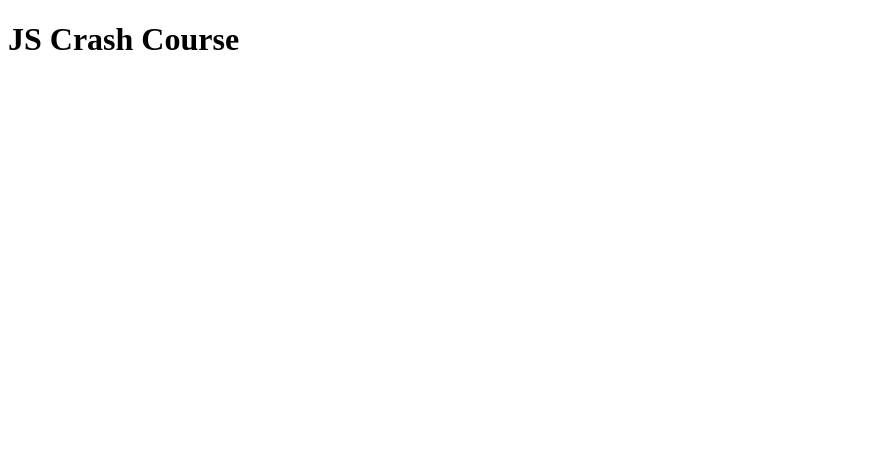
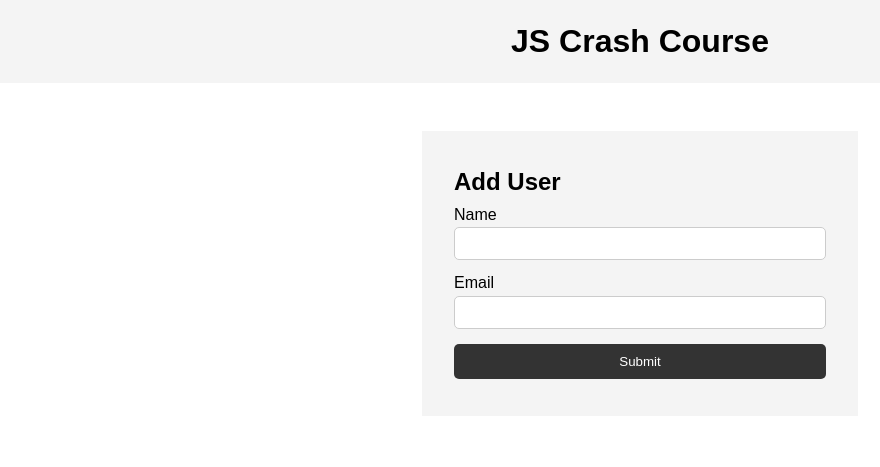
Before and after one commit to angelanyabuti/javascript-code-challenges, a plain HTML site: page index.html in a window 1280 px wide. Shown: the whole page, without its empty margins (0-880 px from the left). Drawn offline with Linux system fonts and the light colour scheme.

Commit message:
Started The DOM. Selection - single element selector

```diff
--- a/index.html
+++ b/index.html
@@ -4,12 +4,35 @@
         <meta http-equiv="Content-Type" content="text/html;charset=UTF-8">
         <meta name="viewport" content="width=device-width, initial-scale=1.0">
         <meta http-equiv="X-UA-Compatible" content="ie=edge">
+        <link rel="stylesheet" href="style.css">
         <title>JS Crash Course</title>
     </head>
     <body>
         <header>
             <h1>JS Crash Course</h1>
         </header>
+        <section class="container">
+            <form action="" id="my-form">
+                <h1>Add User</h1>
+                <div class="msg"></div>
+                <div>
+                    <label for="name">Name</label>
+                    <input type="text" id="name">
+                </div>
+                <div>
+                    <label for="email">Email</label>
+                    <input type="email" id="email">
+                </div>
+                <input class="btn" type="submit" value="Submit">
+            </form>
+            <ul id="users"></ul>
+            <!--<ul class="items">
+                <li class="item">Item 1</li>
+                <li class="item">Item 2</li>
+                <li class="item">Item 3</li>
+            </ul>-->
+
+        </section>
 
         <script src="main.js"></script>
     </body>
--- a/main.js
+++ b/main.js
@@ -1,11 +1,5 @@
-//OOP
-//constructor function
-function Person(fname, lname, dob) {
-    this.fname = fname;
-    this.lname = lname;
-    this.dob =  new Date(dob);
-}
-
-//Instantiate object
-const person1 = new Person('John', 'Doe', '4-3-1980');
-console.log(person1.dob.getFullYear())
+//The DOM
+//selection
+//Single Element selector
+console.log(document.getElementById('my-form'));
+console.log(document.querySelector('h1'));
--- /dev/null
+++ b/style.css
@@ -0,0 +1,84 @@
+* {
+    margin: 0;
+    padding: 0;
+    box-sizing: border-box;
+  }
+
+  body {
+    font-family: Arial, Helvetica, sans-serif;
+    line-height: 1.6;
+  }
+
+  ul {
+    list-style: none;
+  }
+
+  ul li {
+    padding: 5px;
+    background: #f4f4f4;
+    margin: 5px 0;
+  }
+
+  header {
+    background: #f4f4f4;
+    padding: 1rem;
+    text-align: center;
+  }
+
+  .container {
+    margin: auto;
+    width: 500px;
+    overflow: auto;
+    padding: 3rem 2rem;
+  }
+
+  #my-form {
+    padding: 2rem;
+    background: #f4f4f4;
+  }
+
+  #my-form label {
+    display: block;
+  }
+
+  #my-form input[type='text'] {
+    width: 100%;
+    padding: 8px;
+    margin-bottom: 10px;
+    border-radius: 5px;
+    border: 1px solid #ccc;
+  }
+  #my-form input[type='email'] {
+    width: 100%;
+    padding: 8px;
+    margin-bottom: 10px;
+    border-radius: 5px;
+    border: 1px solid #ccc;
+  }
+
+  .btn {
+    display: block;
+    width: 100%;
+    padding: 10px 15px;
+    border: 0;
+    background: #333;
+    color: #fff;
+    border-radius: 5px;
+    margin: 5px 0;
+  }
+
+  .btn:hover {
+    background: #444;
+  }
+
+  .bg-dark {
+    background: #333;
+    color: #fff;
+  }
+
+  .error {
+    background: orangered;
+    color: #fff;
+    padding: 5px;
+    margin: 5px;
+  }
```
